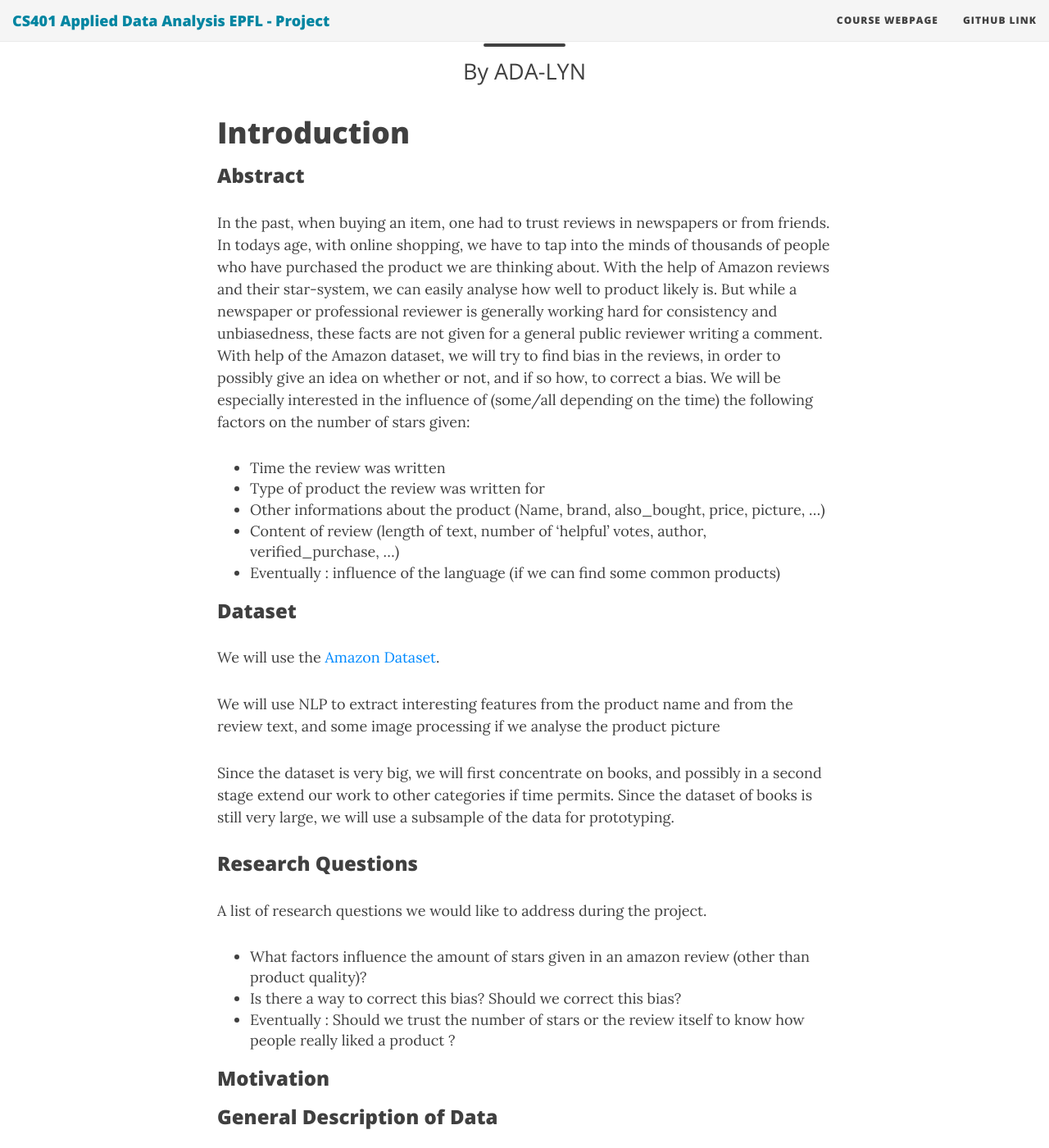
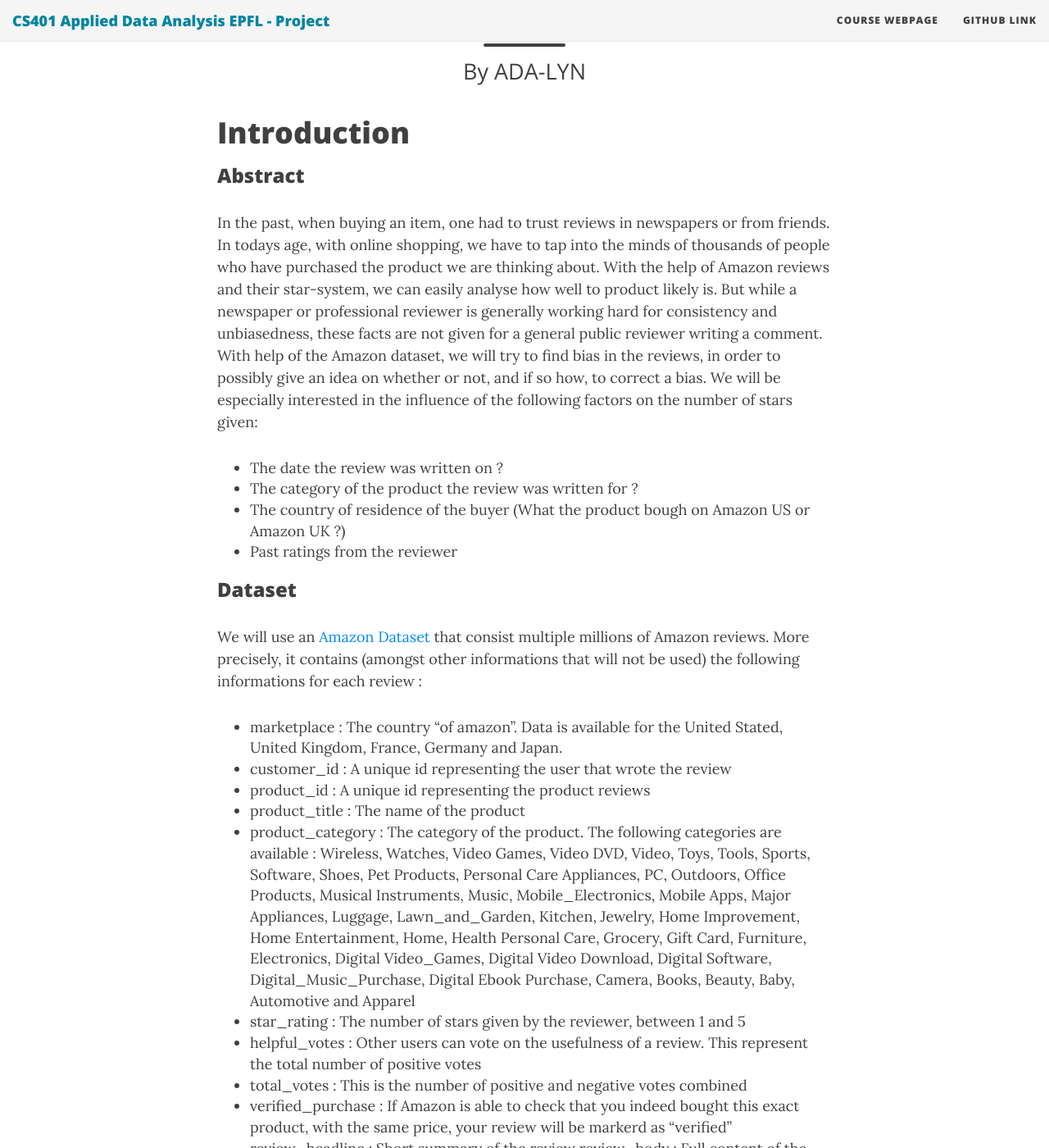
Before and after one commit to ada-lyn/ada-lyn.github.io, a Jekyll site: the page built from index.md, in a window 1280 px wide and 1400 px high, scrolled down 268 px. Shown: the whole window at 82% size. Built offline with Jekyll 4.4.1, drawn with Linux system fonts in a browser that asks for light colours; nearby versions of some CDN libraries; some of the changed text lies outside the part shown.

Commit message:
Added intro

```diff
--- a/index.md
+++ b/index.md
@@ -9,33 +9,46 @@ subtitle: By ADA-LYN
 
 ### Abstract
 
-In the past, when buying an item, one had to trust reviews in newspapers or from friends. In todays age, with online shopping, we have to tap into the minds of thousands of people who have purchased the product we are thinking about. With the help of Amazon reviews and their star-system, we can easily analyse how well to product likely is. But while a newspaper or professional reviewer is generally working hard for consistency and unbiasedness, these facts are not given for a general public reviewer writing a comment. With help of the Amazon dataset, we will try to find bias in the reviews, in order to possibly give an idea on whether or not, and if so how, to correct a bias. We will be especially interested in the influence of (some/all depending on the time) the following factors on the number of stars given:
+In the past, when buying an item, one had to trust reviews in newspapers or from friends. In todays age, with online shopping, we have to tap into the minds of thousands of people who have purchased the product we are thinking about. With the help of Amazon reviews and their star-system, we can easily analyse how well to product likely is. But while a newspaper or professional reviewer is generally working hard for consistency and unbiasedness, these facts are not given for a general public reviewer writing a comment. With help of the Amazon dataset, we will try to find bias in the reviews, in order to possibly give an idea on whether or not, and if so how, to correct a bias. We will be especially interested in the influence of the following factors on the number of stars given:
 
-- Time the review was written
-- Type of product the review was written for
-- Other informations about the product (Name, brand, also_bought, price, picture, ...)
-- Content of review (length of text, number of 'helpful' votes, author, verified_purchase, ...)
-- Eventually : influence of the language (if we can find some common products)
+- The date the review was written on ?
+- The category of the product the review was written for ?
+- The country of residence of the buyer (What the product bough on Amazon US or Amazon UK ?)
+- Past ratings from the reviewer
 
 ### Dataset
 
-We will use the [Amazon Dataset](http://jmcauley.ucsd.edu/data/amazon/).
+We will use an [Amazon Dataset](http://jmcauley.ucsd.edu/data/amazon/) that consist multiple millions of Amazon reviews. More precisely, it contains (amongst other informations that will not be used) the following informations for each review :
 
-We will use NLP to extract interesting features from the product name and from the review text, and some image processing if we analyse the product picture
+- marketplace : The country "of amazon". Data is available for the United Stated, United Kingdom, France, Germany and Japan.
+- customer_id : A unique id representing the user that wrote the review
+- product_id : A unique id representing the product reviews
+- product_title : The name of the product
+- product_category : The category of the product. The following categories are available : Wireless, Watches, Video Games, Video DVD, Video, Toys, Tools, Sports, Software, Shoes, Pet Products, Personal Care Appliances, PC, Outdoors, Office Products, Musical Instruments, Music, Mobile_Electronics, Mobile Apps, Major Appliances, Luggage, Lawn_and_Garden, Kitchen, Jewelry, Home Improvement, Home Entertainment, Home, Health Personal Care, Grocery, Gift Card, Furniture, Electronics, Digital Video_Games, Digital Video Download, Digital Software, Digital_Music_Purchase, Digital Ebook Purchase, Camera, Books, Beauty, Baby, Automotive and Apparel
+- star_rating : The number of stars given by the reviewer, between 1 and 5
+- helpful_votes : Other users can vote on the usefulness of a review. This represent the total number of positive votes
+- total_votes : This is the number of positive and negative votes combined
+- verified_purchase : If Amazon is able to check that you indeed bought this exact product, with the same price, your review will be markerd as "verified"
+review_headline : Short summary of the review
+review_body : Full content of the review
+review_date : Date the review was posted on
 
-Since the dataset is very big, we will first concentrate on books, and possibly in a second stage extend our work to other categories if time permits. Since the dataset of books is still very large, we will use a subsample of the data for prototyping.
+Since we have a lot of data (Amounting to ~20GB), our main focus will be on the reviews related to Books. We will do an in-depth analysis of these reviews, and then rapidly compare it to the other categories.
 
 ### Research Questions
 
-A list of research questions we would like to address during the project.
+We have two main questions we will try to answer during this project
 
-- What factors influence the amount of stars given in an amazon review (other than product quality)?
-- Is there a way to correct this bias? Should we correct this bias?
-- Eventually : Should we trust the number of stars or the review itself to know how people really liked a product ?
+- What factors influence the amount of stars given in an amazon review (other than product quality) ?
+- Is there a way to correct this bias, should we correct this bias ?
 
 ### Motivation
 
+**TODO**
+
 ### General Description of Data
+
+**TODO** count / mean / median / std
 
 # Effects on Rating
 
```
